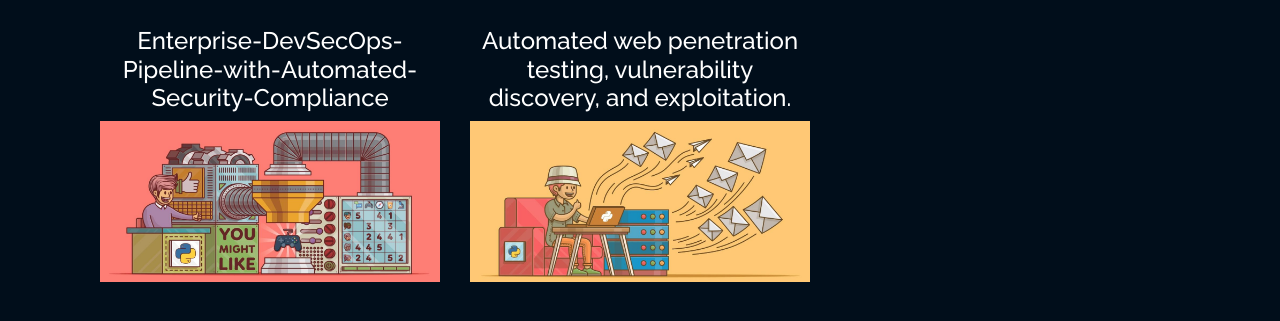
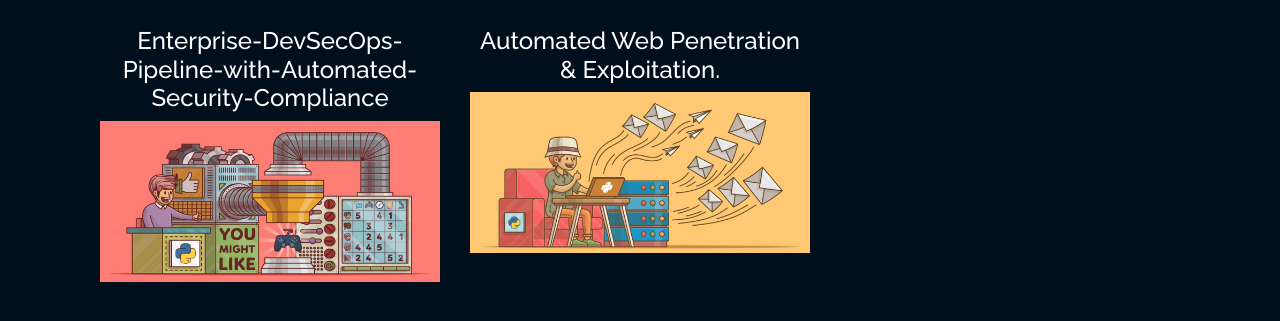
Before and after one commit to Saiber239/SaiAISHPortofolio, a plain HTML site: page index.html in a window 1280 px wide. Both pictures are taken after a click on the link "Projects". Shown: the part 451-772 px from the top of the page. Drawn offline with nearby package versions, Linux system fonts and the light colour scheme.

Commit message:
Update index.html

```diff
--- a/index.html
+++ b/index.html
@@ -416,12 +416,12 @@
 
 
         <div class="col-lg-4 col-md-6 portfolio-item filter-project">
-          <center><h4> Automated web penetration testing, vulnerability discovery, and exploitation.</h4></center>
+          <center><h4> Automated Web Penetration & Exploitation.</h4></center>
           <div class="portfolio-wrap">
             <img src="assets/img/project/blog.jpg" class="img-fluid" alt="">
             <div class="portfolio-info">
               <div class="portfolio-links">
-                <a href="projects/Automated web penetration testing, vulnerability discovery, and exploitation..html" data-gall="portfolioDetailsGallery" data-vbtype="iframe" class="venobox" title="Project Details"><i class="bx bx-info-circle"></i></a>
+                <a href="projects/Automated Web Penetration & Exploitation..html" data-gall="portfolioDetailsGallery" data-vbtype="iframe" class="venobox" title="Project Details"><i class="bx bx-info-circle"></i></a>
               </div>
             </div>
           </div>
```
